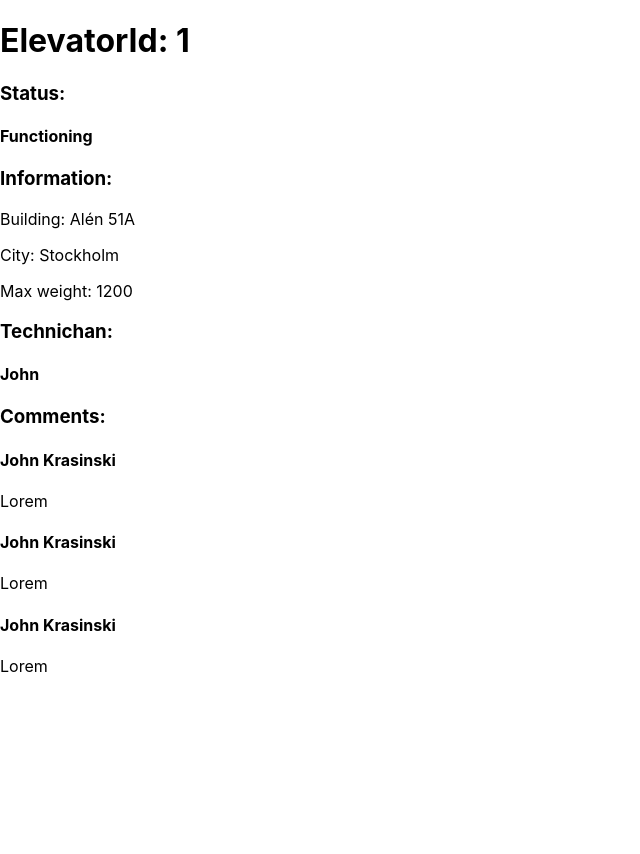
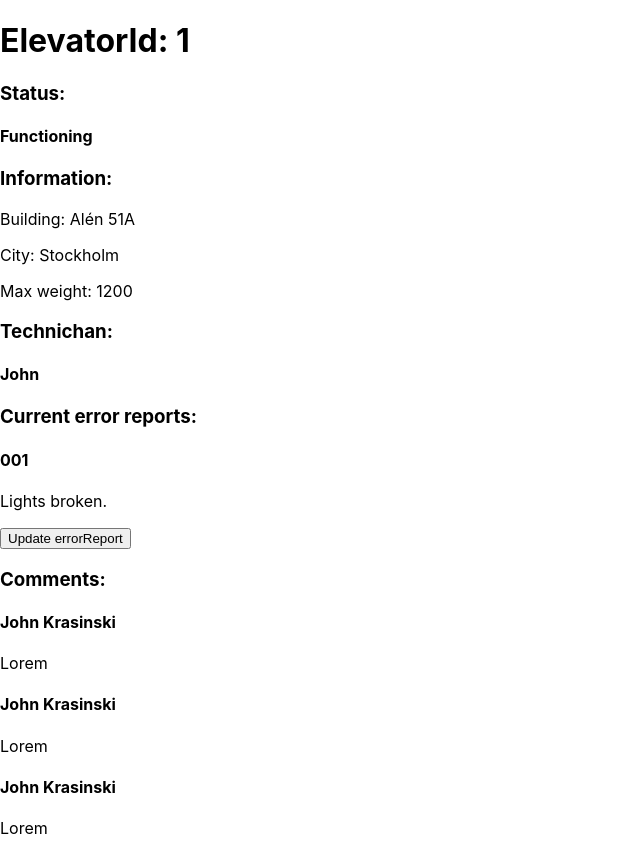
Before and after one commit to bap-ba-bip-boop/elevator.portal.frontend, a React (Create React App) app: page / in a window 1280 px wide. Shown: the whole page, without its empty margins (0-640 px from the left). Before the commit the page ends 800 px from the top, so only its background shows below. Built offline with nearby package versions, Linux system fonts and the light colour scheme.

Commit message:
CurrentErrorReport HTML added

```diff
--- a/src/SelectedElevatorView.js
+++ b/src/SelectedElevatorView.js
@@ -10,6 +10,12 @@ export const SelectedElevatorView = (props) => {
         ElevatorId : "1",
         Status : "Functioning",
         Technichan : "John",
+        ErrorReports : [
+            {
+                ErrorReportId : "001",
+                ErrorReportDesc : "Lights broken."
+            }
+        ],
         Information : [
             {
                 MaxWeight : 1200,
@@ -50,12 +56,25 @@ export const SelectedElevatorView = (props) => {
 
         const listInformation = data.Information.map((info) =>
             <div className='InformationSection'>
-                <p className='CommentContent'>Building: {info.Building}</p>
+                <p className='informationContent'>Building: {info.Building}</p>
 
-                <p className='CommentContent'>City: {info.City}</p>
+                <p className='informationContent'>City: {info.City}</p>
 
-                <p className='CommentContent'>Max weight: {info.MaxWeight}</p>
+                <p className='informationContent'>Max weight: {info.MaxWeight}</p>
             </div>
+        );
+
+        const listErrorReports = data.ErrorReports.map((ErrorReport) =>
+            <div className='prevErrorReports'>
+                <div className='errorReportName'>
+                    <h4>{ErrorReport.ErrorReportId}</h4>
+                    <p>{ErrorReport.ErrorReportDesc}</p>
+                <div className='errorReportButton'>
+                    <button>Update errorReport</button>
+                </div>
+            </div>
+        </div>
+
         );
 
   return (
@@ -71,18 +90,25 @@ export const SelectedElevatorView = (props) => {
             <h4>{data.Status}</h4>
         </div>
 
-        <div className="descriptionSection">
+        <div className="informationSection">
             <h3>Information: </h3>
             {listInformation}
         </div>
 
-        <div className="technichanSection">
+        <div>
             <h3>Technichan: </h3>
             <h4>{data.Technichan}</h4>
         </div>
 
-        <h3>Comments: </h3>
-        {listComments}
+        <div>
+            <h3>Current error reports: </h3>
+            {listErrorReports}
+        </div>
+
+        <div>
+            <h3>Comments: </h3>
+            {listComments}
+        </div>
 
 
         <script>
```
